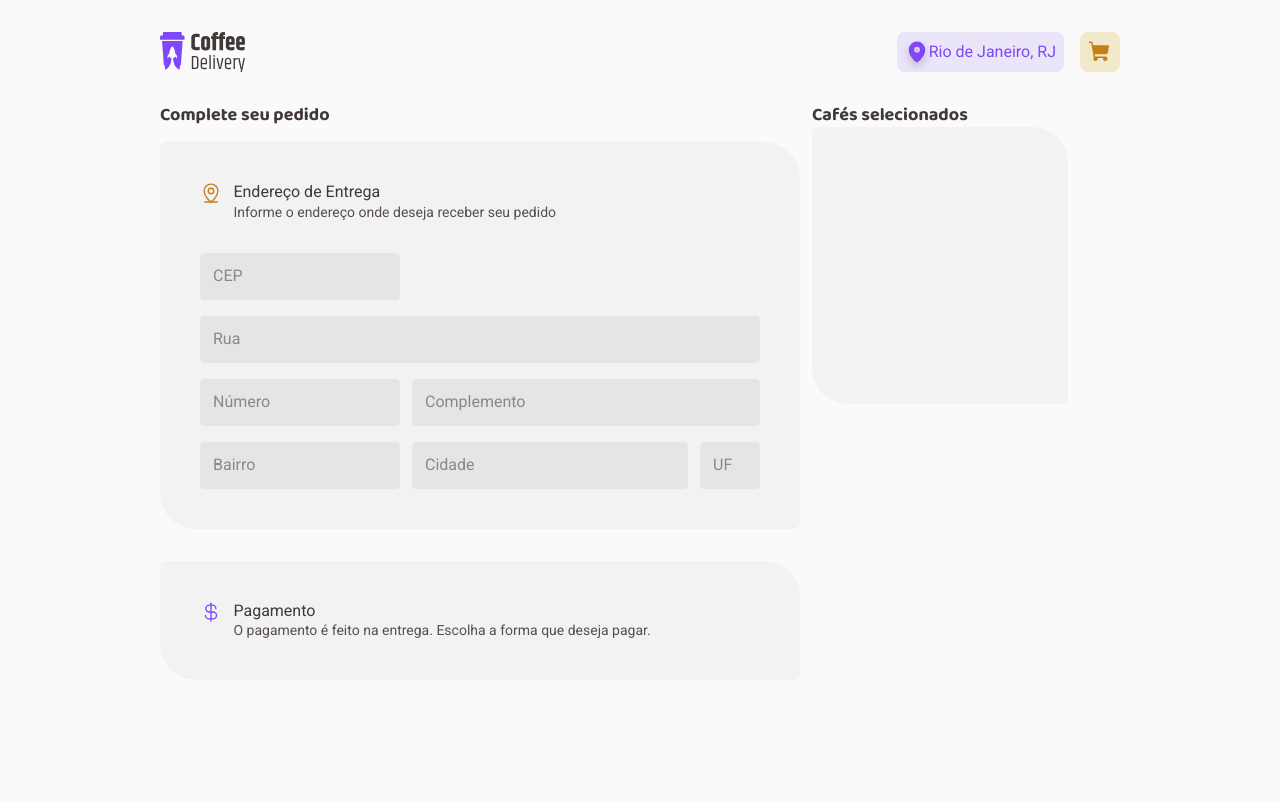
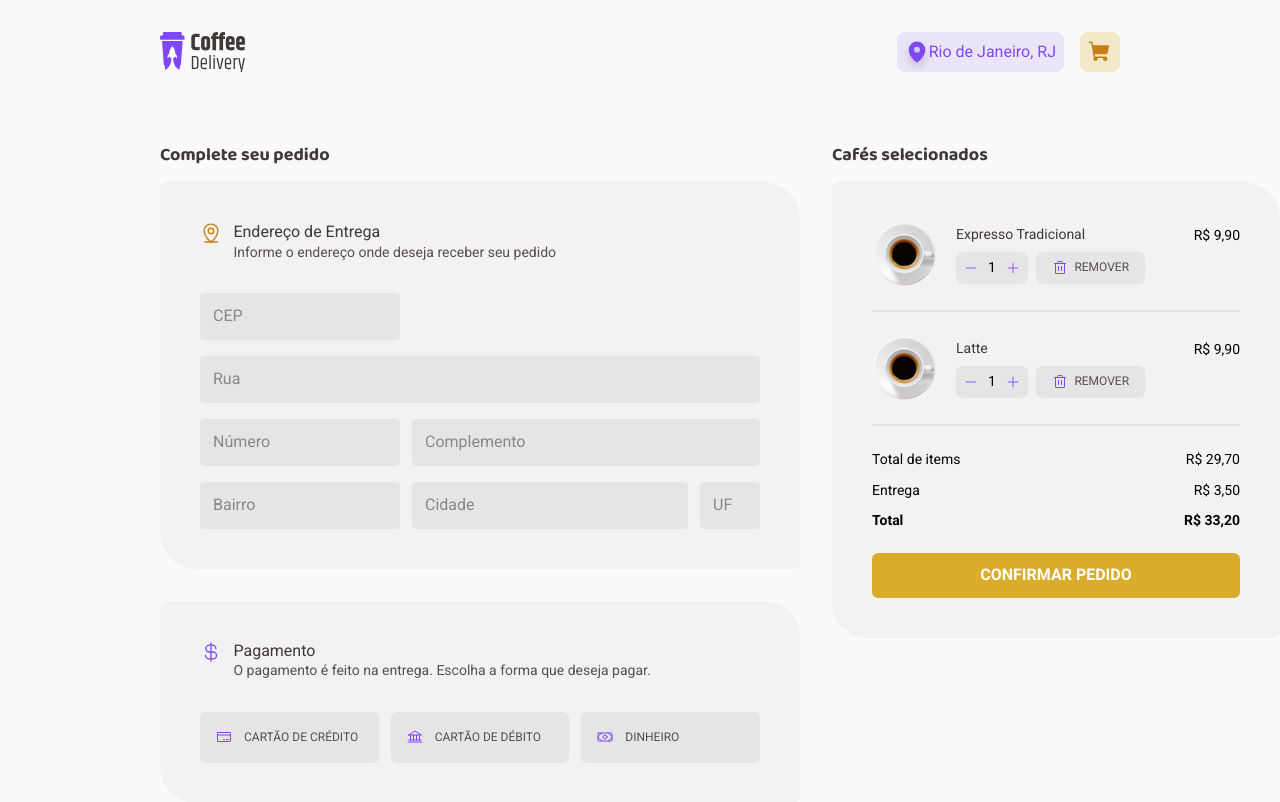
Before and after one commit to codingmage/Desafio-02-Coffee-Delivery, a React (Vite) app: page /checkout in a window 1280 px wide. Shown: the top 802 px of the page. Built offline with nearby package versions, Linux system fonts and the light colour scheme.

Commit message:
add Checkout page

```diff
--- a/src/components/Header/styles.ts
+++ b/src/components/Header/styles.ts
@@ -5,7 +5,7 @@ export const HeaderContainer = styled.header`
   display: flex;
   justify-content: space-between;
 `
-export const NavContainer = styled.span`
+export const NavContainer = styled.nav`
   display: flex;
   align-items: center;
   gap: 1rem;
--- a/src/pages/Checkout/index.tsx
+++ b/src/pages/Checkout/index.tsx
@@ -2,11 +2,51 @@ import {
   AddressInput,
   CheckoutContainer,
   CoffeeBought,
+  CartContainer,
   OrderDetail,
+  PaymentButton,
   PaymentDetail,
+  QuantityButton,
+  CartButtonWrapper,
 } from './styles'
 
-import { CurrencyDollar, MapPinLine } from 'phosphor-react'
+import {
+  Bank,
+  CreditCard,
+  CurrencyDollar,
+  MapPinLine,
+  Minus,
+  Money,
+  Plus,
+  Trash,
+} from 'phosphor-react'
+
+import Expresso from '../../assets/Coffee-Types/Type=Expresso.png'
+
+interface CoffeesBought {
+  image: string
+  name: string
+  price: string
+  howMany: number
+  id: number
+}
+
+const cartCoffees: CoffeesBought[] = [
+  {
+    image: Expresso,
+    name: 'Expresso Tradicional',
+    price: '9,90',
+    id: 1,
+    howMany: 1,
+  },
+  {
+    image: Expresso,
+    name: 'Latte',
+    price: '9,90',
+    id: 2,
+    howMany: 1,
+  },
+]
 
 export function Checkout() {
   return (
@@ -76,11 +116,73 @@ export function Checkout() {
               </p>
             </div>
           </header>
+          <PaymentButton>
+            <button className="cardButton">
+              <span className="icon">
+                <CreditCard size={16} />
+              </span>
+              CARTÃO DE CRÉDITO
+            </button>
+            <button className="cardButton">
+              <span className="icon">
+                <Bank size={16} />
+              </span>
+              CARTÃO DE DÉBITO
+            </button>
+            <button className="cardButton">
+              <span className="icon">
+                <Money size={16} />
+              </span>
+              DINHEIRO
+            </button>
+          </PaymentButton>
         </PaymentDetail>
       </div>
       <CoffeeBought>
         <h2>Cafés selecionados </h2>
-        <div></div>
+        <CartContainer>
+          <ul>
+            {cartCoffees.map((coffee) => {
+              return (
+                <li key={coffee.id}>
+                  <div className="coffee-holder">
+                    <img src={coffee.image} alt="foto do café" />
+                    <div>
+                      <p>{coffee.name}</p>
+                      <CartButtonWrapper>
+                        <QuantityButton>
+                          <Minus className="symbol" />
+                          {coffee.howMany}
+                          <Plus className="symbol" />
+                        </QuantityButton>
+                        <button className="cardButton">
+                          <span>
+                            <Trash size={16} className="icon" />
+                            REMOVER
+                          </span>
+                        </button>
+                      </CartButtonWrapper>
+                    </div>
+                  </div>
+                  <span className="price">R$ {coffee.price}</span>
+                  <hr />
+                </li>
+              )
+            })}
+          </ul>
+          <div className="total-container">
+            <span>
+              Total de items<span>R$ 29,70</span>
+            </span>
+            <span>
+              Entrega <span>R$ 3,50</span>
+            </span>
+            <span className="total-amount">
+              Total <span>R$ 33,20</span>
+            </span>
+          </div>
+          <button className="confirm-button">CONFIRMAR PEDIDO</button>
+        </CartContainer>
       </CoffeeBought>
     </CheckoutContainer>
   )
--- a/src/pages/Checkout/styles.ts
+++ b/src/pages/Checkout/styles.ts
@@ -2,7 +2,7 @@ import styled from 'styled-components'
 
 export const CheckoutContainer = styled.div`
   display: flex;
-  gap: 0.75rem;
+  gap: 2rem;
   margin-left: 10rem;
   margin-right: 10rem;
   font-family: 'Roboto', sans-serif;
@@ -12,6 +12,7 @@ export const CheckoutContainer = styled.div`
     font-family: 'Baloo 2', sans-serif;
     font-size: 1.125rem;
     color: ${(props) => props.theme['base-subtitle']};
+    margin-top: 2.5rem;
   }
 
   h3 {
@@ -35,6 +36,27 @@ export const CheckoutContainer = styled.div`
   header div {
     display: flex;
     flex-direction: column;
+  }
+
+  .cardButton {
+    background-color: ${(props) => props.theme['base-button']};
+    color: ${(props) => props.theme['base-text']};
+    font-size: 0.75rem;
+    border-radius: 6px;
+    padding: 1rem;
+    gap: 0.75rem;
+    flex-basis: 0;
+    flex-grow: 1;
+    justify-content: flex-start;
+    display: flex;
+    align-items: center;
+    line-height: 160%;
+    border: 0;
+  }
+
+  .icon {
+    color: ${(props) => props.theme.purple};
+    display: flex;
   }
 `
 
@@ -108,7 +130,8 @@ export const AddressInput = styled.div`
 
 export const PaymentDetail = styled.div`
   display: flex;
-  flex-direction: row;
+  flex-direction: column;
+  gap: 2rem;
   width: 40rem;
   background-color: ${(props) => props.theme['base-card']};
   border-radius: 6px 36px;
@@ -122,15 +145,126 @@ export const PaymentDetail = styled.div`
   }
 `
 
+export const PaymentButton = styled.div`
+  display: flex;
+  justify-content: space-between;
+  gap: 0.75rem;
+  flex-grow: 0;
+`
+
 export const CoffeeBought = styled.div`
-  div {
-    width: 16rem;
-    height: 17.3rem;
-    background-color: ${(props) => props.theme['base-card']};
+  display: flex;
+  flex-direction: column;
+  gap: 0.938rem;
+`
+
+export const CartContainer = styled.div`
+  padding: 2.5rem;
+  display: flex;
+  flex-direction: column;
+  width: 28rem;
+  height: fit-content;
+  background-color: ${(props) => props.theme['base-card']};
+  justify-content: flex-start;
+  border-radius: 6px 36px;
+
+  img {
+    width: 4rem;
+    height: 4rem;
+    margin-right: 1.25rem;
+  }
+
+  ul {
     display: flex;
     flex-direction: column;
-    justify-content: flex-start;
+    width: 23rem;
+  }
+
+  li {
+    list-style: none;
+  }
+
+  .coffee-holder {
+    display: flex;
     align-items: center;
-    border-radius: 6px 36px;
+  }
+
+  .coffee-holder div p {
+    color: ${(props) => props.theme['base-subtitle']};
+    margin-bottom: 0.5rem;
+  }
+
+  .price {
+    float: inline-end;
+    margin-top: -3.8rem;
+  }
+
+  hr {
+    margin-top: 1.5rem;
+    margin-bottom: 1.5rem;
+    border: 1px solid;
+    color: ${(props) => props.theme['base-button']};
+  }
+
+  div span {
+    display: flex;
+    justify-content: space-between;
+  }
+
+  .total-container {
+    display: flex;
+    flex-direction: column;
+    gap: 0.75rem;
+  }
+
+  .total-amount {
+    size: 1.25rem;
+    font-weight: bold;
+  }
+
+  .confirm-button {
+    margin-top: 1.5rem;
+    background-color: ${(props) => props.theme.yellow};
+    border: 0;
+    padding: 0.75rem 0.5rem;
+    border-radius: 6px;
+    font-weight: bold;
+    color: ${(props) => props.theme.white};
   }
 `
+
+export const CartButtonWrapper = styled.span`
+  display: flex;
+  gap: 0.5rem;
+  height: 2rem;
+  justify-content: center;
+
+  button span {
+    display: flex;
+    gap: 0.4rem;
+  }
+`
+
+export const QuantityButton = styled.span`
+  background-color: ${(props) => props.theme['base-button']};
+  padding: 0.531rem 0.5rem;
+  line-height: 20.8px;
+  display: flex;
+  align-items: center;
+  gap: 0.25rem;
+  border-radius: 6px;
+  width: 4.5rem;
+
+  .symbol {
+    color: ${(props) => props.theme.purple};
+    vertical-align: bottom;
+  }
+
+  .symbol:first-child {
+    margin-right: 0.25rem;
+  }
+
+  .symbol:nth-child(2) {
+    margin-left: 0.25rem;
+  }
+`
--- a/src/pages/Home/index.tsx
+++ b/src/pages/Home/index.tsx
@@ -254,8 +254,8 @@ export function Home() {
                 <label>{coffee.description}</label>
                 <CardBuy>
                   <div className="price">
-                    <text>R$</text>
-                    <text className="thisPrice">{coffee.price}</text>
+                    <b>R$</b>
+                    <b className="thisPrice">{coffee.price}</b>
                   </div>
                   <div className="toBuy">
                     <span>
--- a/src/pages/Success/index.tsx
+++ b/src/pages/Success/index.tsx
@@ -1,3 +1,5 @@
+import { SuccessContainer } from './styles'
+
 export function Success() {
-  return <h1>Hi There Success</h1>
+  return <SuccessContainer></SuccessContainer>
 }
--- a/src/pages/Success/styles.ts
+++ b/src/pages/Success/styles.ts
@@ -0,0 +1,3 @@
+import styled from 'styled-components'
+
+export const SuccessContainer = styled.div``
```
